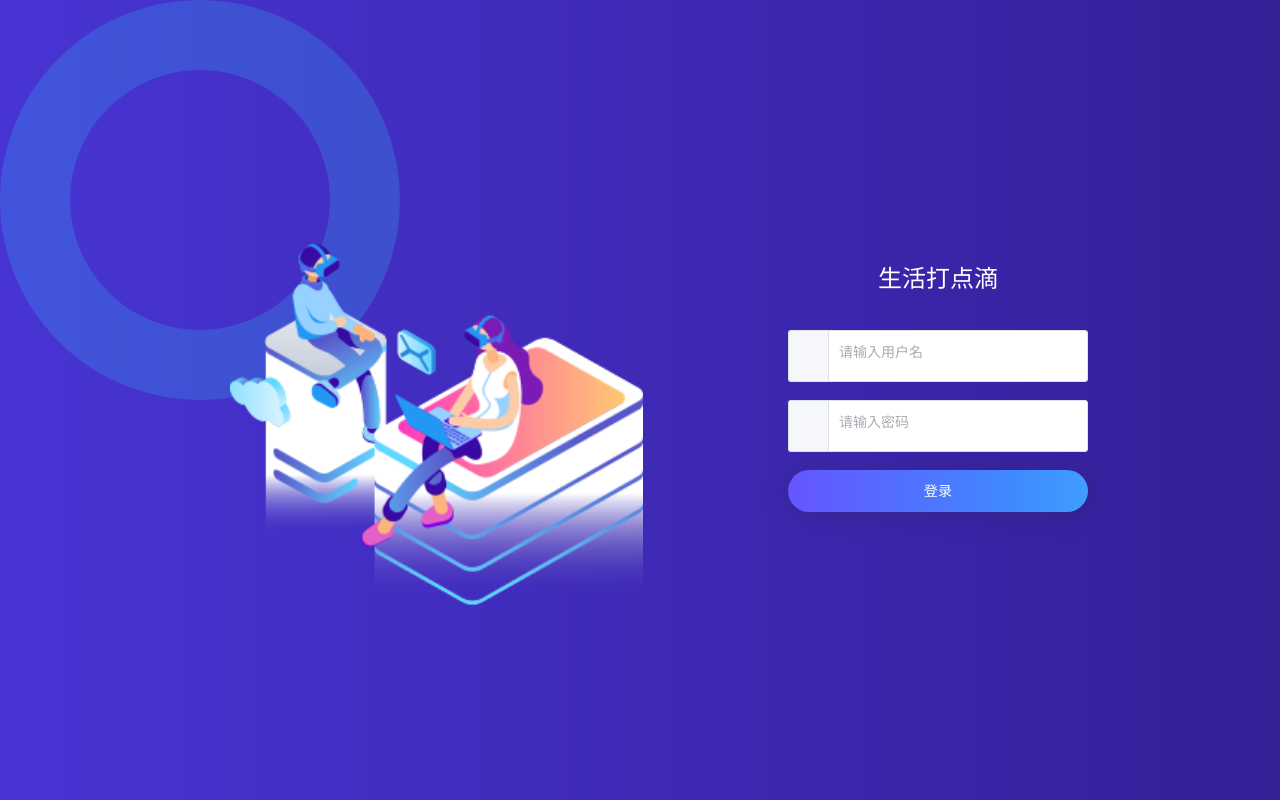
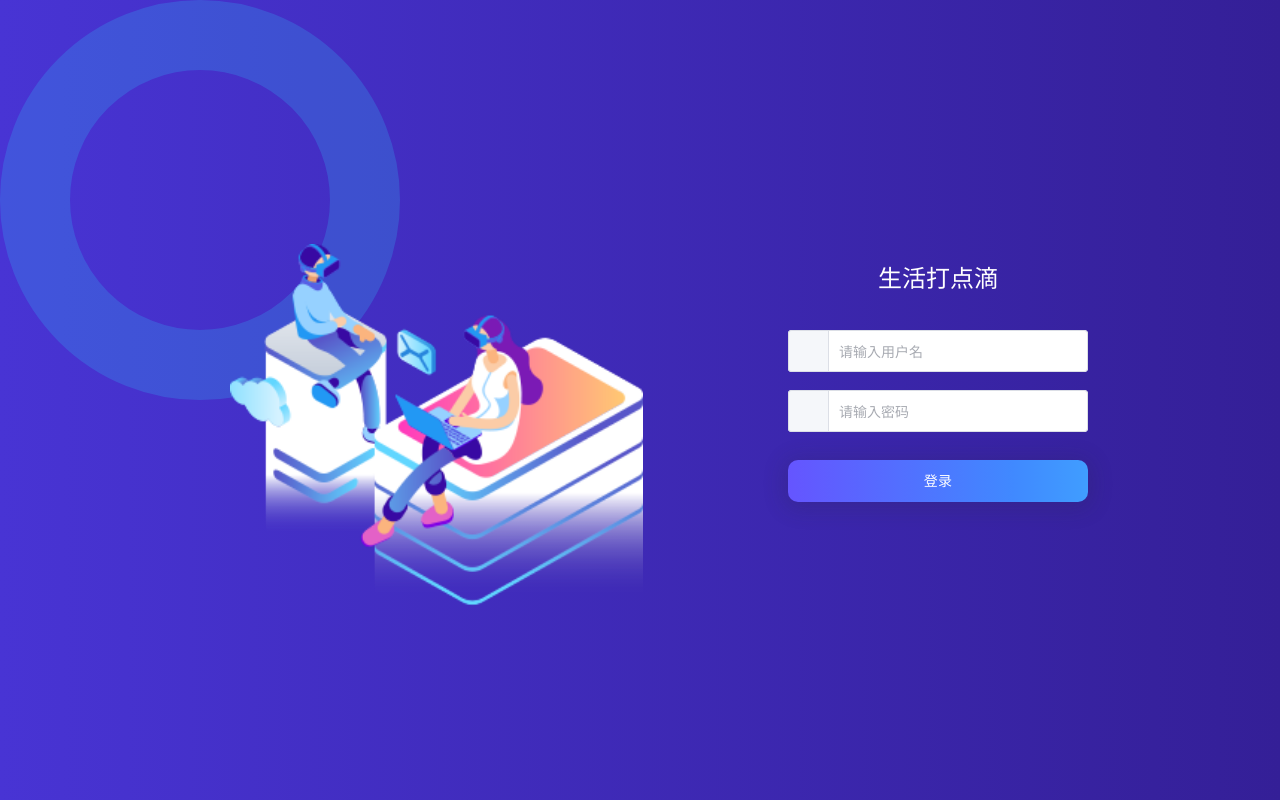
Before and after one commit to yumoer/vue_family_recoeds, a Vue app: page /login in a window 1280 px wide. Built offline with nearby package versions, Linux system fonts and the light colour scheme; a small style sheet from the web is missing.

Commit message:
新增功能：开发登录页面

```diff
--- a/src/views/Login/login.vue
+++ b/src/views/Login/login.vue
@@ -87,16 +87,18 @@ const submitForm = function () {
 
 <style lang="scss" scoped>
 ::v-deep(.el-input__inner) {
-  margin-bottom: 10px;
   height: 40px;
 }
 
-::v-deep(.el-input-group__prepend) {
+.iconfont{
+  font-weight: bold;
+  font-size: 20px;
 }
 
 .button {
   text-decoration: none;
   width: 300px;
+  margin-top: 10px;
   /* position: absolute; */
   border: none;
   font-size: 14px;
@@ -107,7 +109,7 @@ const submitForm = function () {
   text-align: center;
   background: linear-gradient(90deg,#6555FF,#4089FF,#40C6FF,#4089FF,#6555FF);
   background-size: 300%;
-  border-radius: 30px;
+  border-radius: 10px;
   z-index: 1;
 }
 
```
